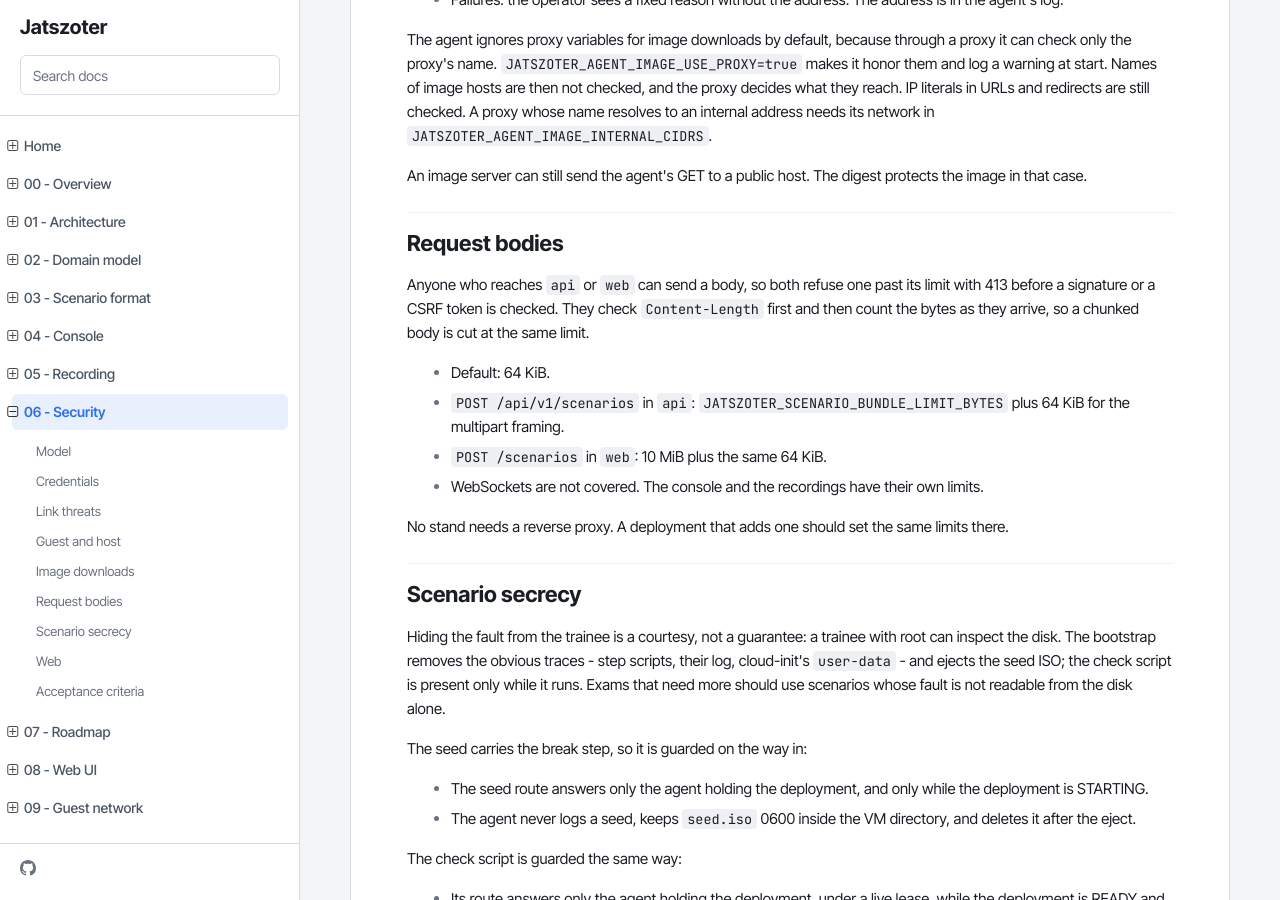
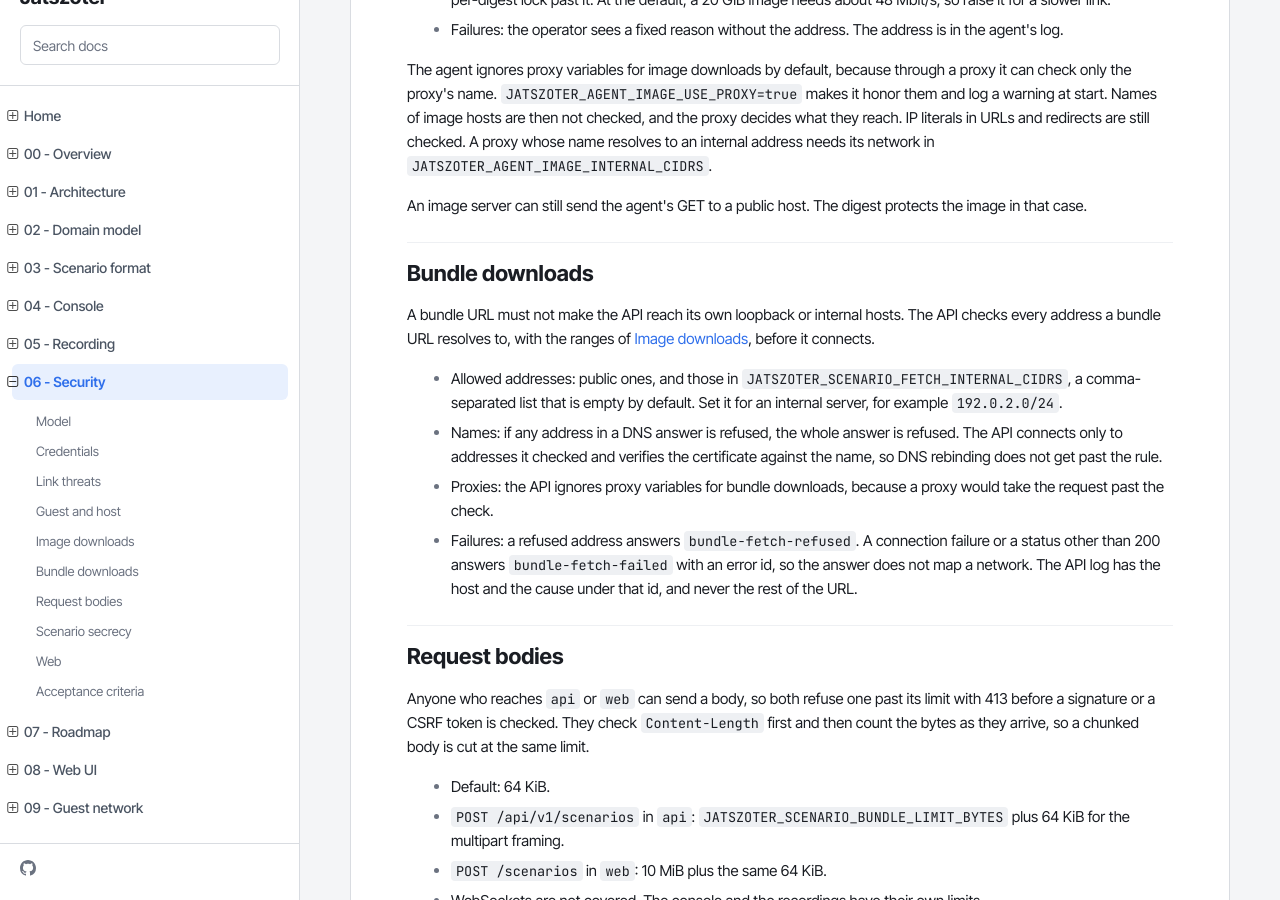
Before and after one commit to oberon-systems/jatszoter, an MkDocs documentation site: the page built from docs/project/06-security.md, in a window 1280 px wide and 900 px high, scrolled down 3181 px. Built offline with MkDocs 1.6.1, drawn with Linux system fonts in a browser that asks for light colours; some of the changed text lies outside the part shown.

Commit message:
[docs][security]: describe the bundle download rules
    The security notes list the address rule, the setting, the proxy rule
    and the failure answers. The scenario format points to them.

```diff
--- a/docs/project/06-security.md
+++ b/docs/project/06-security.md
@@ -10,6 +10,7 @@
 - [Link threats](#link-threats)
 - [Guest and host](#guest-and-host)
 - [Image downloads](#image-downloads)
+- [Bundle downloads](#bundle-downloads)
 - [Request bodies](#request-bodies)
 - [Scenario secrecy](#scenario-secrecy)
 - [Web](#web)
@@ -24,7 +25,7 @@
 | Operator control          | a trainee with a modified UI | enforced in the API              |
 | Agent identity            | an open registration         | operator enables, signed calls   |
 | Operator login            | password guessing            | scrypt, same 401, rate limit     |
-| The API's outbound fetch  | a scenario URL               | operators only, fetch rules      |
+| The API's outbound fetch  | a scenario URL               | operators only, address rule     |
 | The agent's image fetch   | an image server              | address rule on each connection  |
 | The host                  | a hostile guest              | not protected beyond QEMU itself |
 
@@ -154,6 +155,26 @@
 An image server can still send the agent's GET to a public host. The digest
 protects the image in that case.
 
+## Bundle downloads
+
+A bundle URL must not make the API reach its own loopback or internal hosts.
+The API checks every address a bundle URL resolves to, with the ranges of
+[Image downloads](#image-downloads), before it connects.
+
+- Allowed addresses: public ones, and those in
+  `JATSZOTER_SCENARIO_FETCH_INTERNAL_CIDRS`, a comma-separated list that is
+  empty by default. Set it for an internal server, for example
+  `192.0.2.0/24`.
+- Names: if any address in a DNS answer is refused, the whole answer is
+  refused. The API connects only to addresses it checked and verifies the
+  certificate against the name, so DNS rebinding does not get past the rule.
+- Proxies: the API ignores proxy variables for bundle downloads, because a
+  proxy would take the request past the check.
+- Failures: a refused address answers `bundle-fetch-refused`. A connection
+  failure or a status other than 200 answers `bundle-fetch-failed` with an
+  error id, so the answer does not map a network. The API log has the host
+  and the cause under that id, and never the rest of the URL.
+
 ## Request bodies
 
 Anyone who reaches `api` or `web` can send a body, so both refuse one past
```
Also changed, not shown: docs/project/03-scenario-format.md (+3 -0 lines).
